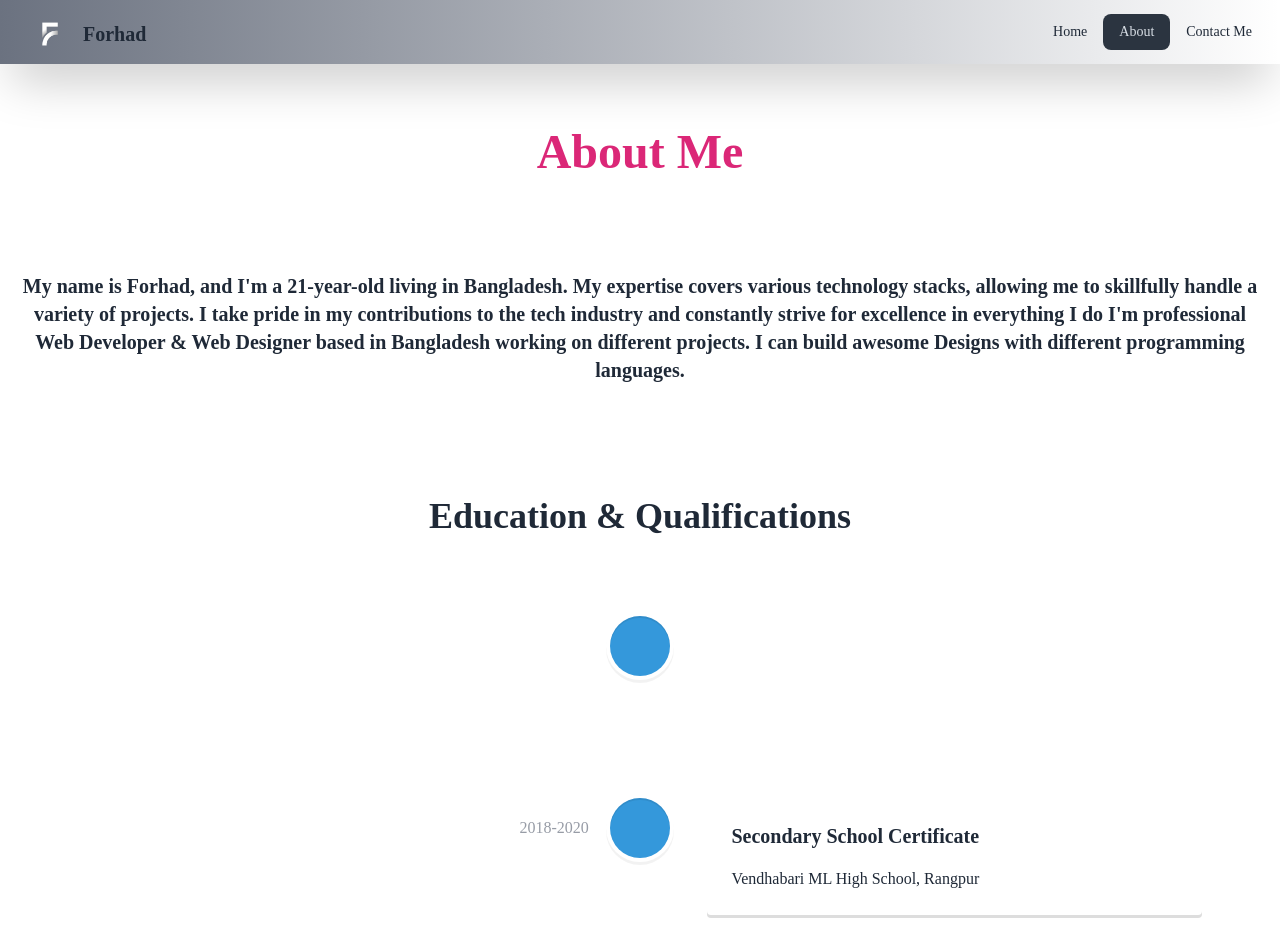
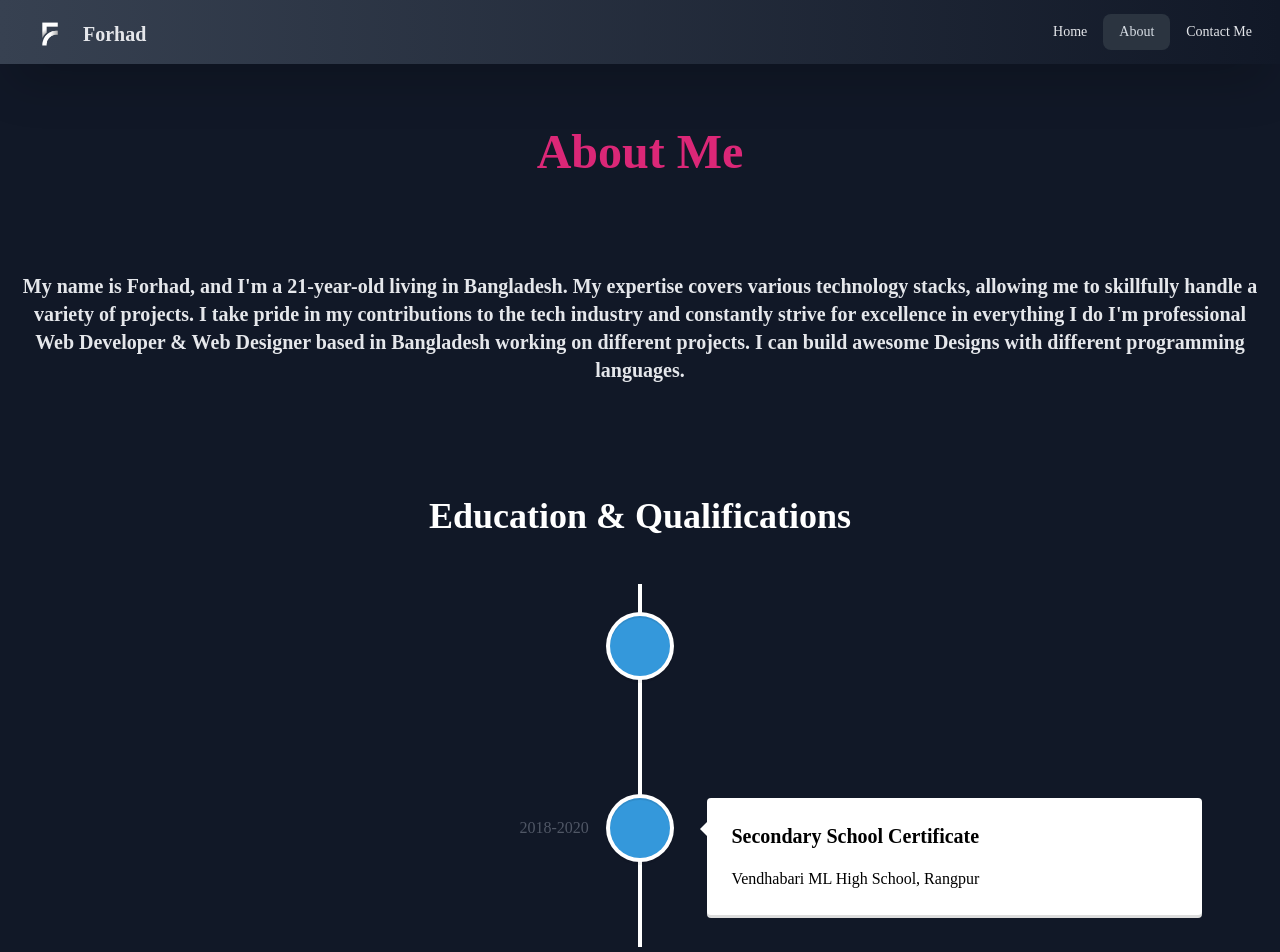
Before and after one commit to forhadhossen1/my-protfolio, a React (Vite) app: page /about in a window 1280 px wide. Shown: the top 952 px of the page. Built offline with nearby package versions, Linux system fonts and the light colour scheme; a web font is replaced by a local one.

Commit message:
change them

```diff
--- a/index.html
+++ b/index.html
@@ -10,7 +10,7 @@
   <title>Forhad</title>
 </head>
 
-<body class="md:container md:mx-auto">
+<body class="bg-gray-900">
   <div id="root"></div>
   <script type="module" src="/src/main.jsx"></script>
   <script src="https://unpkg.com/aos@next/dist/aos.js"></script>
--- a/src/Components/Banner.jsx
+++ b/src/Components/Banner.jsx
@@ -4,7 +4,7 @@ const Banner = () => {
     return (
         <div className="hero min-h-[70vh]" style={{ backgroundImage: 'url(https://i.ibb.co/xHf2sD9/bg.png)' }}>
             <div className="">
-                <div className="hero">
+                <div className="hero  dark:text-white bg-gradient-to-r from-gray-900 to-white">
                     <div className="min-h-[70vh] flex items-center flex-col px-0 mx-0 lg:flex-row-reverse lg:justify-between">
 
                         <div className="flex-1">
@@ -12,7 +12,7 @@ const Banner = () => {
                         </div>
 
 
-                        <div className="flex-1 py-5 text-black dark:text-white">
+                        <div className="flex-1 py-5 text-black z-10">
                             <div data-aos="flip-left"
                                 data-aos-easing="ease-out-cubic"
                                 data-aos-duration="2000">
@@ -28,8 +28,8 @@ const Banner = () => {
                                     }}
                                 />
                             </div>
-                            <a href="" download>
-                                <button className="btn btn-outline btn-secondary rounded-none my-12" >Get Resume</button>
+                            <a href="https://drive.google.com/uc?export=download&id=1M9KvOKqxK6kGEzRkHkQv4VRIpi-rPb0K" download>
+                                <button className="btn btn-outline btn-secondary rounded-none my-12 ">Get Resume</button>
                             </a>
                         </div>
 
--- a/src/Components/Footer.jsx
+++ b/src/Components/Footer.jsx
@@ -4,7 +4,7 @@ import { MdEmail } from "react-icons/md";
 const Footer = () => {
     return (
         <div>
-            <footer className="py-6 bg-gray-100 dark:bg-gray-800 dark:text-gray-50">
+            <footer className="py-6 bg-gray-900 dark:bg-gray-800 dark:text-gray-50">
                 <div className="container px-6 mx-auto space-y-6 divide-y dark:divide-gray-400 md:space-y-12 divide-opacity-50">
                     <div className="grid grid-cols-12">
                         <div className="pb-6 col-span-full md:pb-0 md:col-span-6">
--- a/src/Components/Navbar.jsx
+++ b/src/Components/Navbar.jsx
@@ -10,7 +10,7 @@ const Navbar = () => {
     </>
     return (
         <div>
-            <div className="navbar h-14 bg-gradient-to-r from-gray-500 to-white-500 shadow-2xl text-gray-800">
+            <div className="navbar h-14 bg-gradient-to-r from-gray-700 to-white-200 shadow-2xl text-gray-200">
                 <div className="navbar-start">
                     <div className="dropdown">
                         <div tabIndex="0" role="button" className="btn btn-ghost lg:hidden">
--- a/src/Components/Service.jsx
+++ b/src/Components/Service.jsx
@@ -16,7 +16,7 @@ const Service = () => {
                                 UI / UX Design
                             </h2>
                             <p className='rubik-font'>
-                                I'm a passionate UI/UX designer dedicated to crafting intuitive, user-centric digital experiences. With a blend of creativity and functionality, I specialize in creating visually engaging interfaces that prioritize seamless user interactions.
+                            I'm a passionate UI/UX designer, dedicated to crafting intuitive, user-centric digital experiences. With a perfect blend of creativity and functionality, I specialize in creating visually engaging interfaces that prioritize seamless user interactions, setting new benchmarks in user experience design.
                             </p>
                         </div>
 
--- a/src/Layouts/Layouts.jsx
+++ b/src/Layouts/Layouts.jsx
@@ -3,7 +3,7 @@ import Navbar from "../Components/Navbar";
 
 const Layouts = () => {
     return (
-        <div>
+        <div className="md:container md:mx-auto">
             <Navbar></Navbar>
             <Outlet></Outlet>
         </div>
--- a/src/Pages/About.jsx
+++ b/src/Pages/About.jsx
@@ -24,7 +24,7 @@ const About = () => {
         <div className="container mx-auto p-4">
             <h1 className="text-5xl font-bold mb-4 my-12 text-center pb-12 text-pink-600">About Me</h1>
             <div>
-                <h5 className="text-xl font-bold mb-4 my-12 text-center ">My name is Forhad, and I'm a 21-year-old living in Bangladesh.  My expertise covers various technology stacks, allowing me to skillfully handle a variety of projects. I take pride in my contributions to the tech industry and constantly strive for excellence in everything I do I'm professional Web Developer & Web Designer based in Bangladesh working on different projects. I can build awesome Designs with different programming languages.
+                <h5 className="text-xl font-bold mb-4 my-12 text-center text-gray-200">My name is Forhad, and I'm a 21-year-old living in Bangladesh.  My expertise covers various technology stacks, allowing me to skillfully handle a variety of projects. I take pride in my contributions to the tech industry and constantly strive for excellence in everything I do I'm professional Web Developer & Web Designer based in Bangladesh working on different projects. I can build awesome Designs with different programming languages.
                 </h5>
             </div>
 
@@ -34,7 +34,7 @@ const About = () => {
 
             <section className="mb-8 py-12">
                 <h2 className="text-4xl font-bold py-12 text-center">Education & Qualifications</h2>
-                <VerticalTimeline>
+                <VerticalTimeline className='text-black'>
                     {educationData.map((edu, index) => (
                         <VerticalTimelineElement
                             key={index}
--- a/src/index.css
+++ b/src/index.css
@@ -8,3 +8,8 @@
 body {
     font-family: 'Hedvig Letters Serif', serif;
 }
+
+body{
+    background: black;
+    color: #fff;
+}
```
